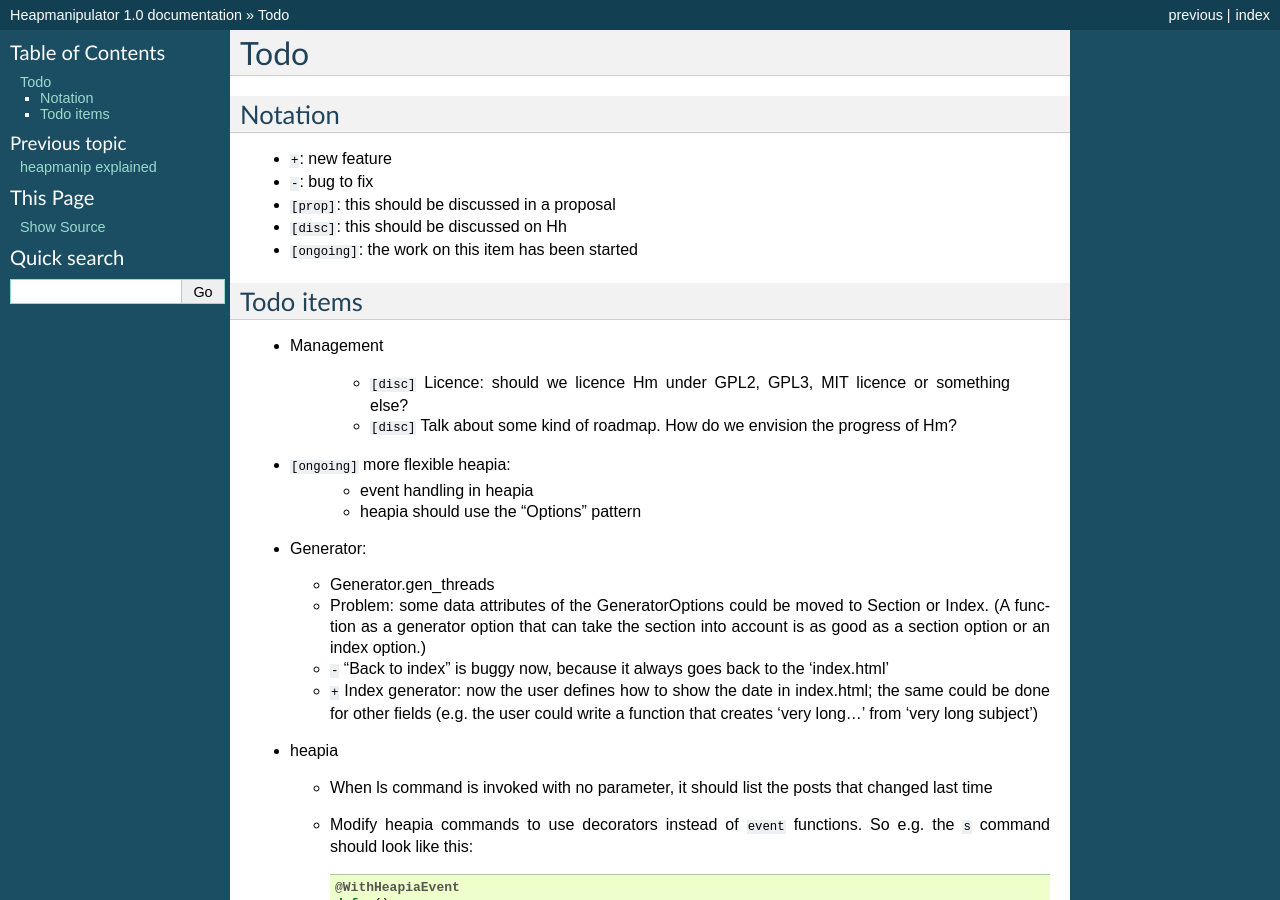
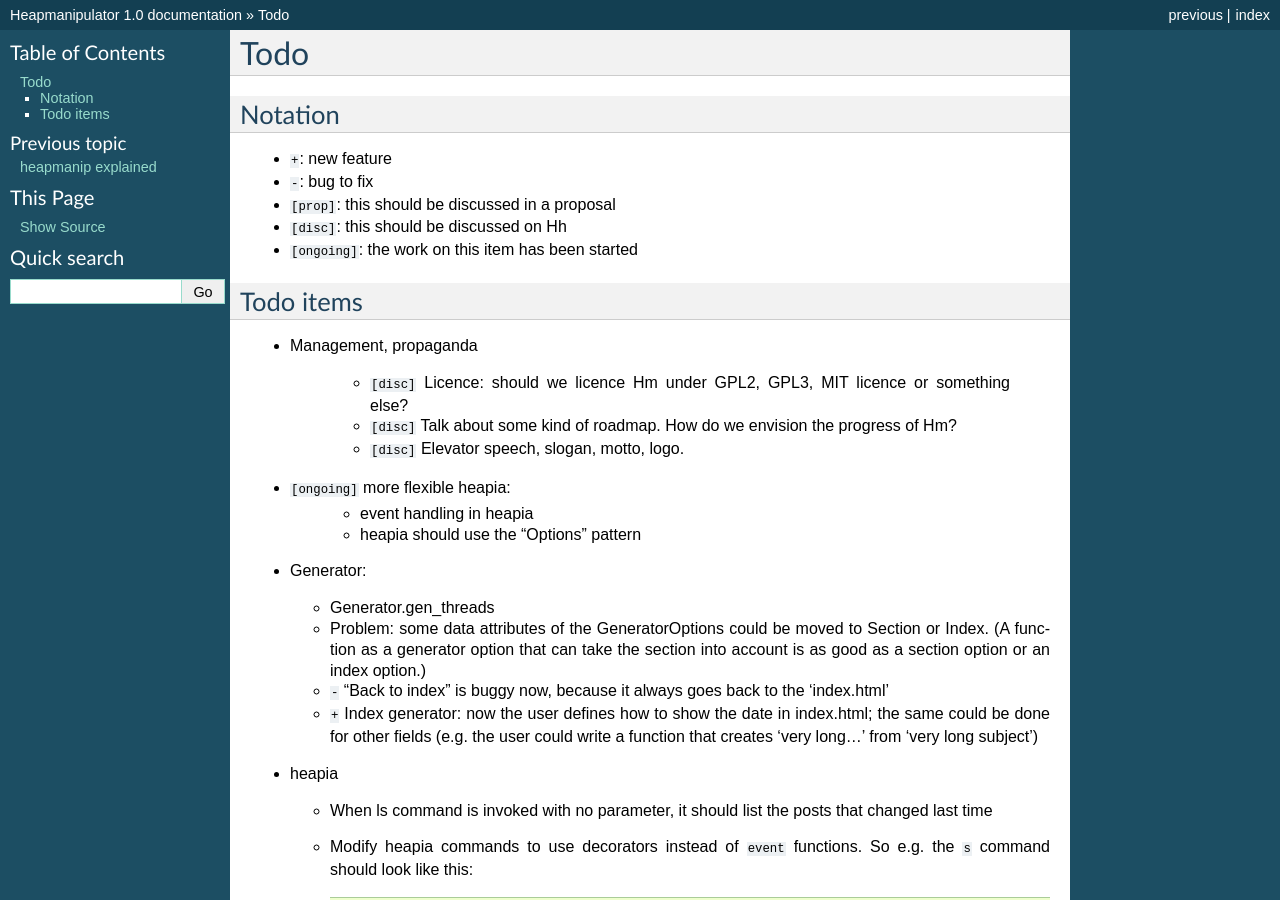
Before and after one commit to hcs42/heapkeeper-old, a Sphinx documentation site: the page built from doc/todo.rst, in a window 1280 px wide and 900 px high. Built offline with Sphinx 7.4.7, drawn with Linux system fonts in a browser that asks for light colours.

Commit message:
Todo: item about propaganda added

```diff
--- a/doc/todo.rst
+++ b/doc/todo.rst
@@ -13,12 +13,13 @@ Notation
 Todo items
 ----------
 
-* Management
+* Management, propaganda
 
    * ``[disc]`` Licence: should we licence Hm under GPL2, GPL3, MIT licence or
      something else?
    * ``[disc]`` Talk about some kind of roadmap. How do we envision the
      progress of Hm?
+   * ``[disc]`` Elevator speech, slogan, motto, logo.
 
 * ``[ongoing]`` more flexible heapia:
    * event handling in heapia
```
